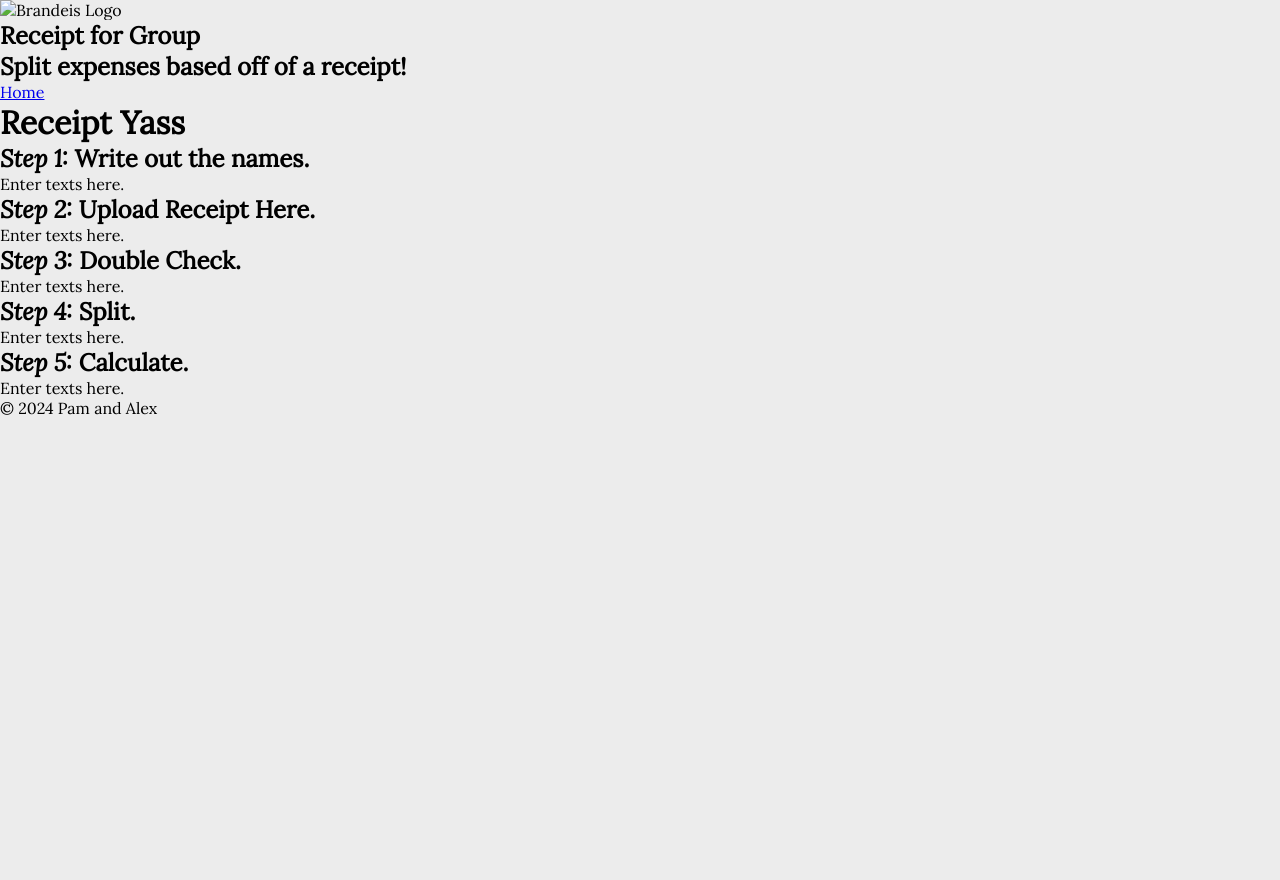
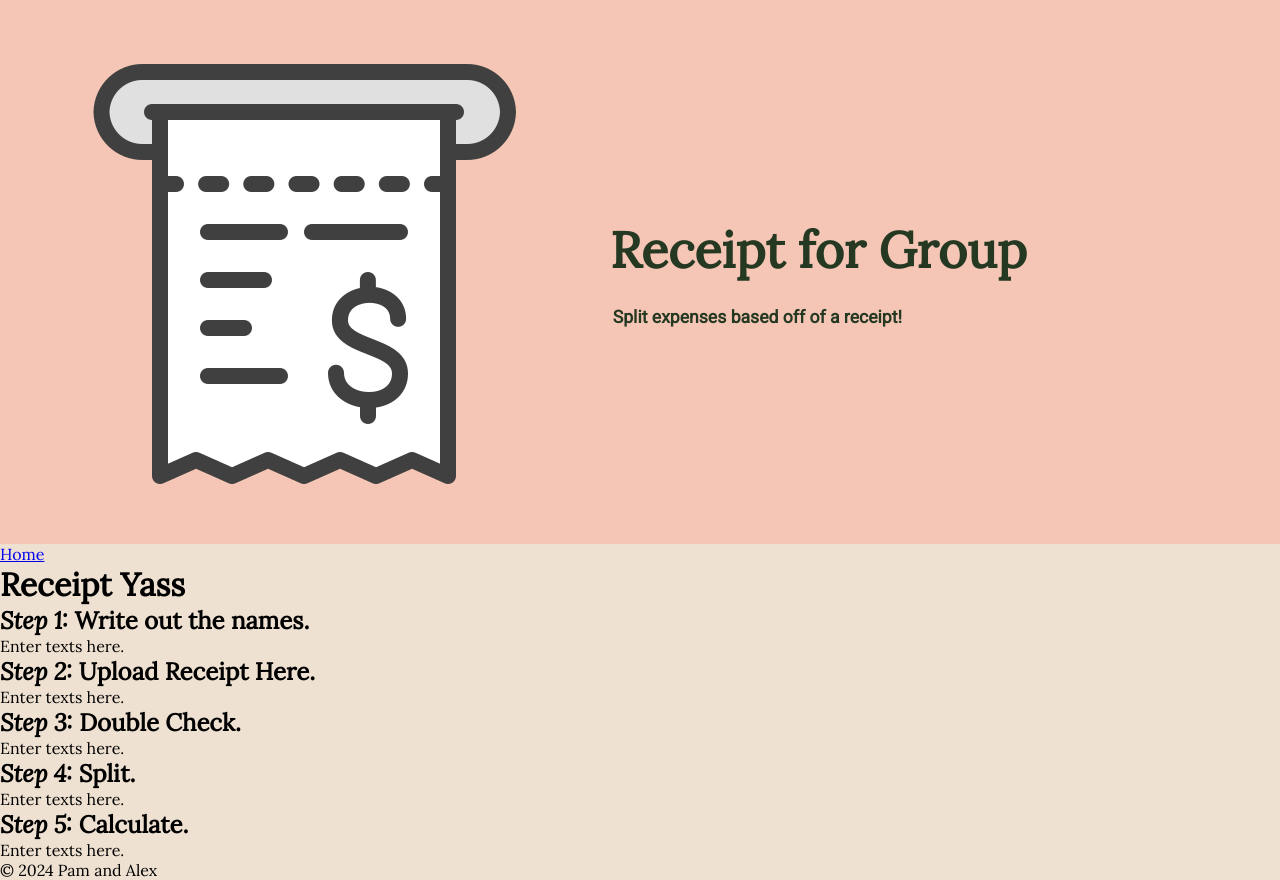
Before and after one commit to alexstvn/HackMIT2024, a plain HTML site: page index.html in a window 1280 px wide. Before the commit the page ends 800 px from the top, so only its background shows below. Drawn offline with Linux system fonts and the light colour scheme; files that its build step writes are made by us from their sources.

Commit message:
Barebones CSS/HTML

```diff
--- a/css/style.css
+++ b/css/style.css
@@ -1,9 +1,9 @@
 /* ------------------ WHOLE DOCUMENT ------------------ */
 :root {
-    --primary-color-light: #ECECEC;
-    --secondary-color-light: #AAABB8;
-    --primary-color-dark: #2C2C54;
-    --secondary-color-dark: #474787;
+    --primary-color-light: #EEE1D1;
+    --secondary-color-light: #F5C6B5;
+    --primary-color-dark: #253822;
+    --secondary-color-dark: #C1CB5B;
 
     --ff-primary: 'Roboto', sans-serif;
     --ff-secondary:  'Lora', serif;
@@ -20,7 +20,34 @@ body {
 }
 
 /* ------------------ HEADER ------------------ */
+header {
+    background-color: var(--secondary-color-light);
+    display: flex;
+    padding: 1em;
+    align-items: center;
+}
 
+header h1, header h2 {
+    color: var(--primary-color-dark);
+    font-family: var(--ff-secondary);
+    margin: 0;
+}
+
+header h1 {
+    font-size: 50px;
+    padding-bottom: 0.5em;
+    padding-left: 1em;
+}
+
+header h2 {
+    font-size: 110%;
+    font-family: var(--ff-primary);
+    padding-left: 3em;
+}
+
+header img {
+    padding-left: 2em;
+}
 /* ------------------ INDEX.HTML ------------------ */
 
 /* ------------------ FOOTER ------------------ */
--- a/index.html
+++ b/index.html
@@ -1,7 +1,7 @@
 <html>
     <head>
         <!-- STYLING -->
-        <link rel="stylesheet" href="../public/css/style.css">
+        <link rel="stylesheet" href="css/style.css">
 
         <!-- FONTS -->
         <link rel="preconnect" href="https://fonts.googleapis.com">
@@ -11,7 +11,7 @@
     <body>
         <header>
             <!-- Logo -->
-            <img src="path" alt="Brandeis Logo" class="header" id="header-img">
+            <img src="image\ReceiptIcon.png" alt="Brandeis Logo" class="header" id="header-img">
 
             <!-- Header text -->
             <section class="header" id="header-text">
```
Also changed, not shown: image/ReceiptIcon.png (added).
